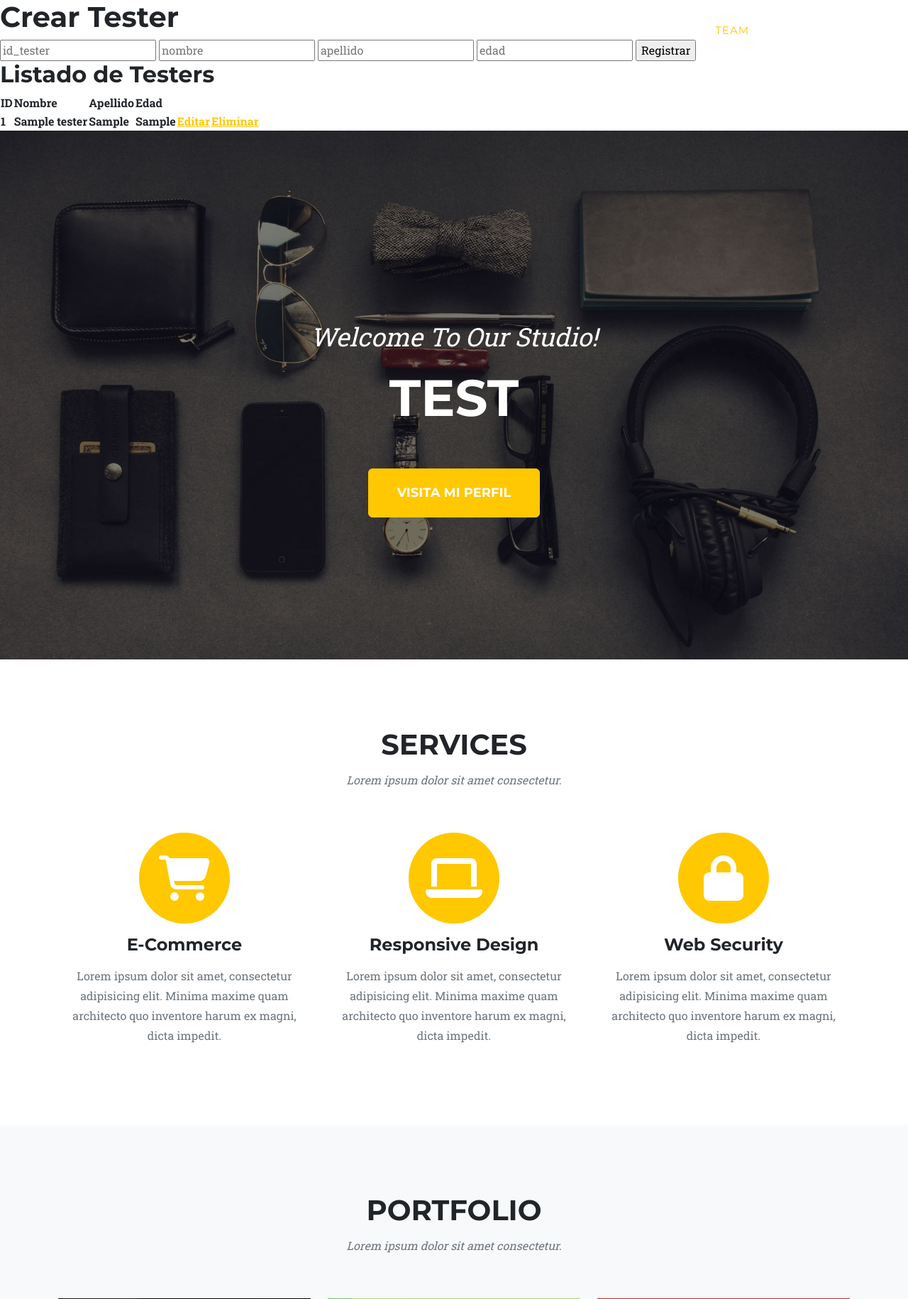
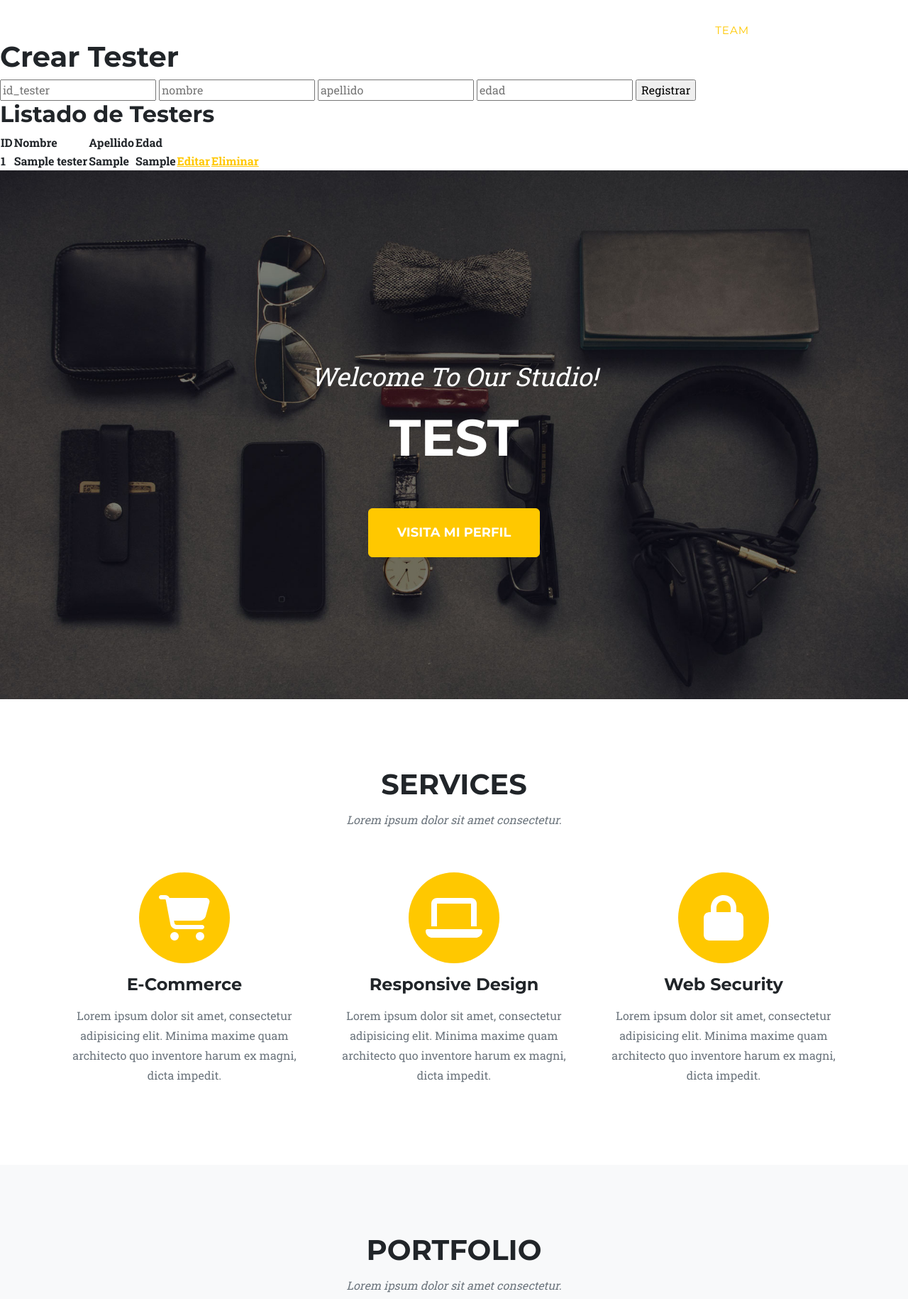
Before and after one commit to truefather/DPS24, a PHP site: page / in a window 1280 px wide. Shown: the top 1830 px of the page at 71% size. Run offline with PHP 8.4, Linux system fonts and the light colour scheme; tables that the repository leaves empty or names only in its code hold one stand-in row (values such as "Sample post"); lists and menus that the app fills with data are empty; some libraries are stand-ins or nearby versions.

Commit message:
Update index.php

```diff
--- a/CRUD_Testing_DPS/index.php
+++ b/CRUD_Testing_DPS/index.php
@@ -2,7 +2,7 @@
 include("connection.php");
 $con = connection();
 
-$sql = "SELECT * FROM tester";
+$sql = "SELECT * FROM testers";
 $query = mysqli_query($con, $sql);
 ?>
 
@@ -29,6 +29,14 @@ $query = mysqli_query($con, $sql);
 
 
 <body>
+
+    <style>
+        body {
+            margin: 0;
+            padding-top: 56px; /* Ajusta este valor según la altura de tu navbar */
+        }
+    </style>
+
     <div class="users-form">
         <h1>Crear Tester</h1>
         <form action="insert_user.php" method="POST">
```
